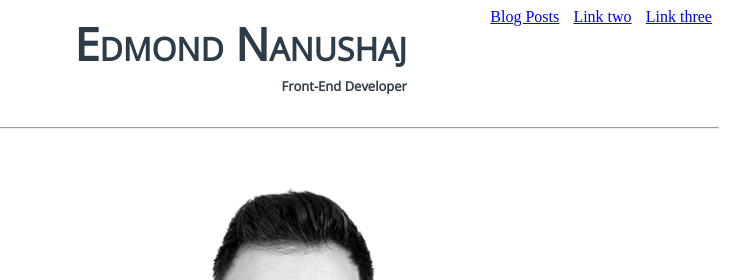
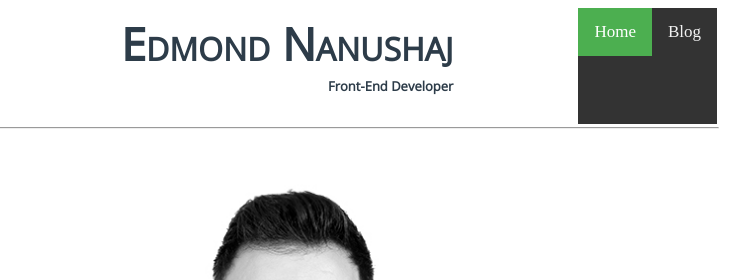
Before and after one commit to EdmondN/p1, a plain HTML site: page index.html in a window 1280 px wide. Shown: the top 280 px of the page, 343-1091 px from the left. Drawn offline with nearby package versions, Linux system fonts and the light colour scheme.

Commit message:
Add files via upload

```diff
--- a/css/styles.css
+++ b/css/styles.css
@@ -18,13 +18,33 @@ header {
     margin-bottom: -8px;
     margin-top: 5px;
 }
-.nav {
-    text-align: center;
-  }
-  .nav-links > a {
-    padding: 0 0.317rem;
+/* Add a black background color to the top navigation */
+.topnav {
+    background-color: #333;
+    overflow: hidden;
   }
 
+  /* Style the links inside the navigation bar */
+  .topnav a {
+    float: left;
+    color: #f2f2f2;
+    text-align: center;
+    padding: 14px 16px;
+    text-decoration: none;
+    font-size: 17px;
+  }
+
+  /* Change the color of links on hover */
+  .topnav a:hover {
+    background-color: #ddd;
+    color: black;
+  }
+
+  /* Add a color to the active/current link */
+  .topnav a.active {
+    background-color: #4CAF50;
+    color: white;
+  }
 
 h2 {
     font-family: 'Open Sans', sans-serif;
--- a/index.html
+++ b/index.html
@@ -18,10 +18,12 @@
         <h1 class="heading"><b>Edmond Nanushaj</b></h1>
         <h2><b>Front-End Developer</b></h2>
       </div>
-      <div class="nav-links">
-        <a href="./post.html">Blog Posts</a>
-        <a href="#">Link two</a>
-        <a href="#">Link three</a>
+      <div class="topnav">
+        <a class="active" href="./index.html">Home</a>
+        <a href="./post.html">Blog</a>
+  </div>
+  </a>
+</div>
       </div>
     </header>
     <hr>
@@ -55,7 +57,7 @@
         <img src="Images/Sunflower2.jpg" class="footer-image" alt="Contact Us">
         <h1 class="footer-description">Contact Us</h1>
         <h2 class="footer-link"><a
-          title="Contact Us" href=https://www.insect.gr/epikoinwnia/ >https://www.insect.gr/epikoinwnia/</a></h2>
+          title="Contact Us" href=https://www.facebook.com/Eddie.Nanousi >https://www.facebook.com/Eddie.Nanousi</a></h2>
         </div>
     </footer>
     <footer class="footer">
```
Also changed, not shown: post.html (+3 -3 lines).
